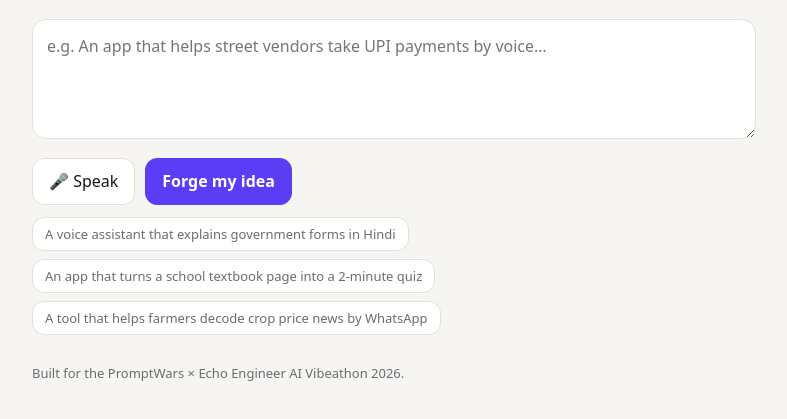
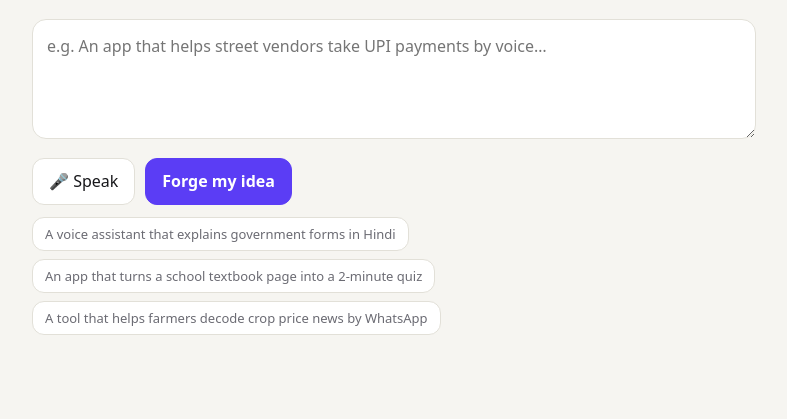
Before and after one commit to rajputshubhh21/EchoForge, a website: page index.html in a window 1280 px wide. Shown: the part 139-558 px from the top of the page, without its empty margins (246-1033 px from the left). Drawn offline with Linux system fonts and the light colour scheme.

Commit message:
Update index.html

```diff
--- a/index.html
+++ b/index.html
@@ -46,7 +46,7 @@
       </div>
     </section>
 
-    <footer>Built for the PromptWars × Echo Engineer AI Vibeathon 2026.</footer>
+
   </main>
 
   <script src="app.js"></script>
```
